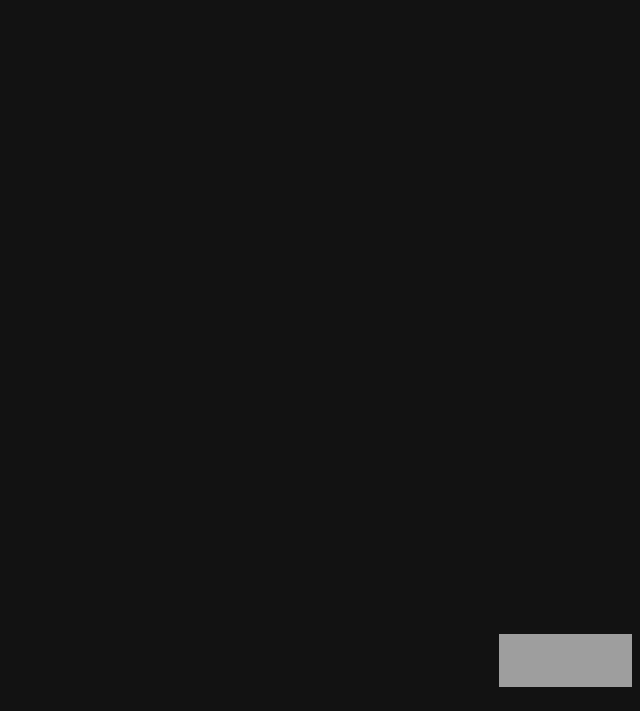
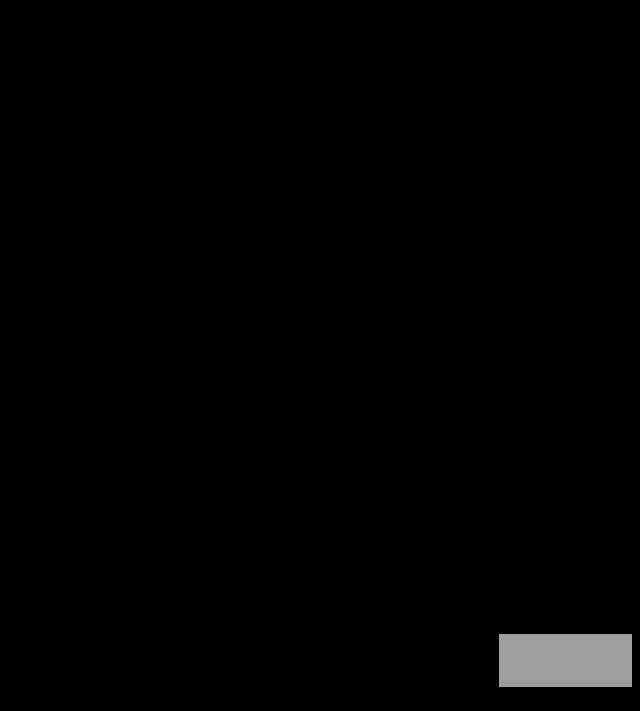
Before and after one commit to austin5623/dvdlogo, a plain HTML site: page index.html in a window 1280 px wide. Shown: the part 89-800 px from the top of the page, without its empty margins (640-1280 px from the left). Drawn offline with Linux system fonts and the light colour scheme; grey boxes are pictures that could not be loaded.

Commit message:
change background to black

```diff
--- a/index.html
+++ b/index.html
@@ -15,7 +15,7 @@
 <meta property="og:image" content="https://austin5623.github.io/images/dvd_logo.png" />
 
 </head>
-<body style="background-color:#121212;">
+<body style="background-color:#000000;">
 
 
 
```
